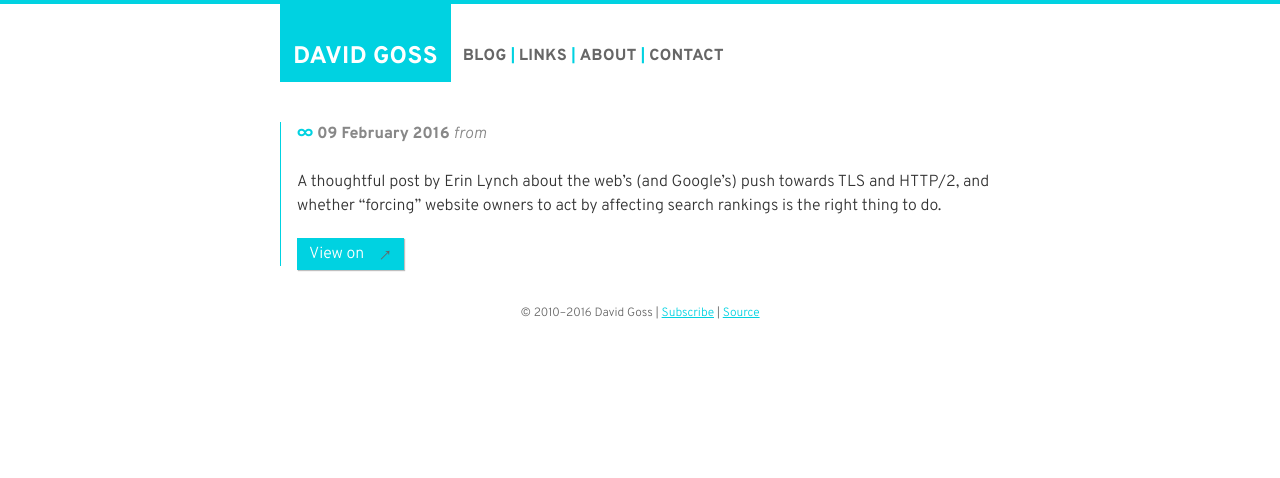
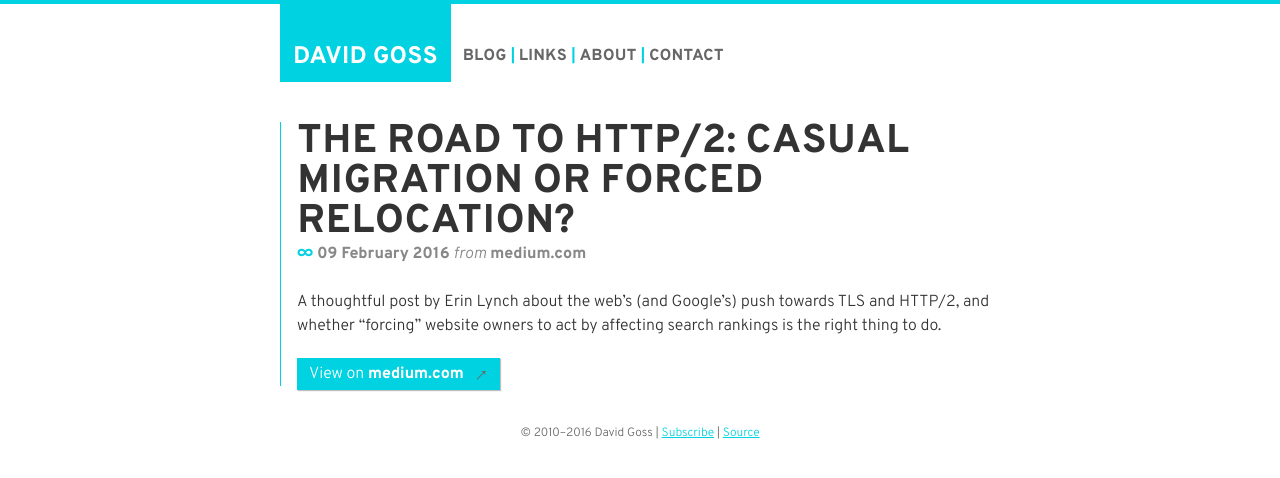
Before and after one commit to davidjgoss/davidjgoss.co, a Jekyll site: the page built from links/_posts/2016-02-09-the-road-to-http-2.md, in a window 1280 px wide. Shown: the top 478 px of the page. Built offline with Jekyll 4.4.1, drawn with Linux system fonts in a browser that asks for light colours.

Commit message:
Forgot to wrap the title in quotes as it contained a colon

```diff
--- a/links/_posts/2016-02-09-the-road-to-http-2.md
+++ b/links/_posts/2016-02-09-the-road-to-http-2.md
@@ -1,5 +1,5 @@
 ---
-title: The Road to HTTP/2: Casual Migration or Forced Relocation?
+title: "The Road to HTTP/2: Casual Migration or Forced Relocation?"
 meta:
   linked_url: https://medium.com/@erin_lynch/the-road-to-http-2-casual-migration-or-forced-relocation-1ce033564a06
 ---
```
